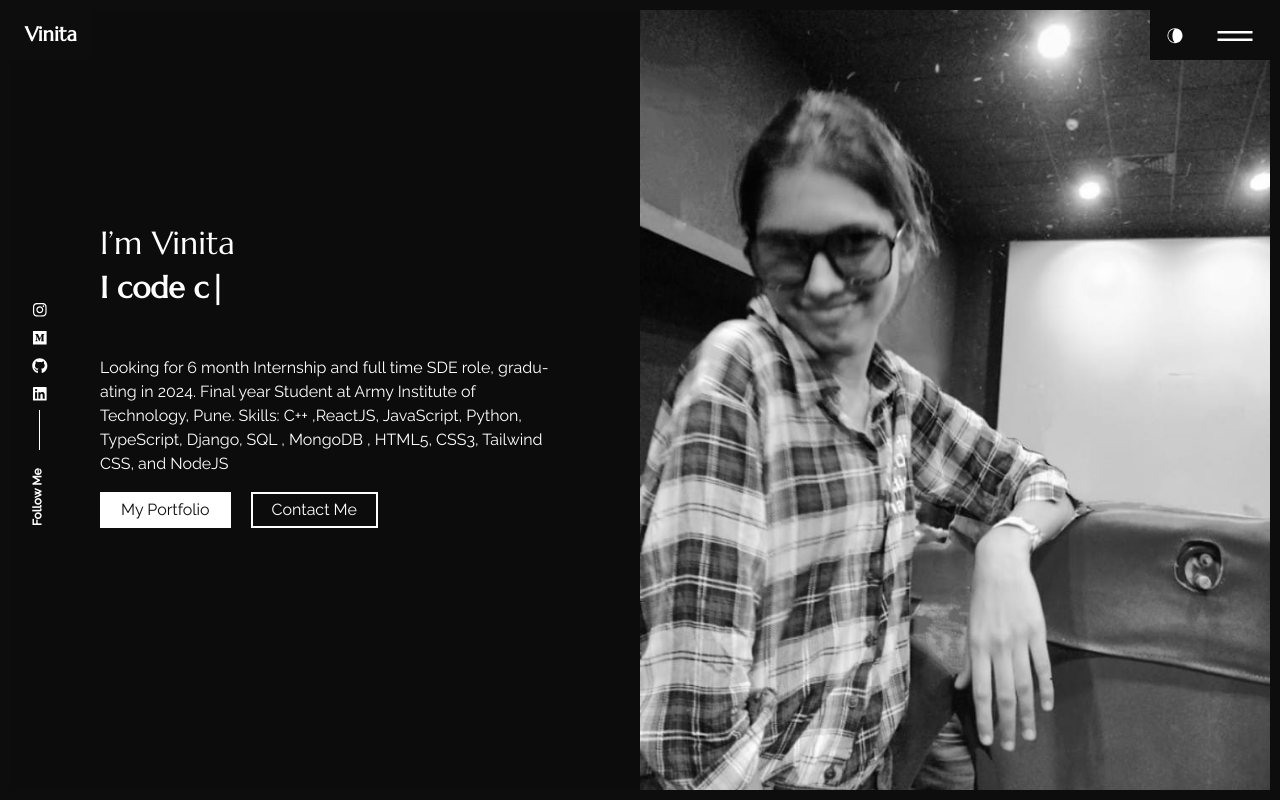
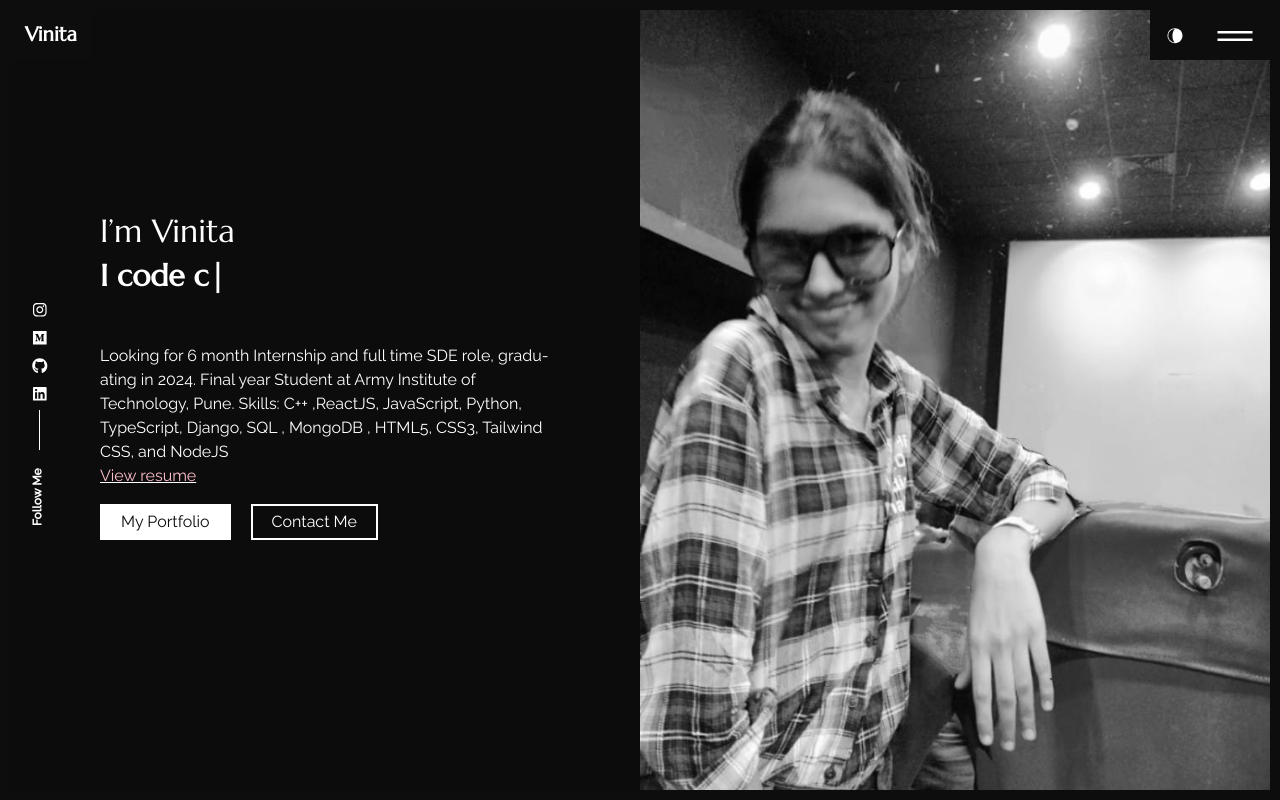
Before and after one commit to Deaddemon/portfolio, a React (Create React App) app: page / in a window 1280 px wide. Built offline with nearby package versions, Linux system fonts and the light colour scheme.

Commit message:
added resume option

```diff
--- a/src/content_option.js
+++ b/src/content_option.js
@@ -149,6 +149,8 @@ const socialprofils = {
     codeforces: "https://codeforces.com/profile/0x4F5F6F",
     codechef: "https://www.codechef.com/users/deaddemon",
 };
+
+const resume = "https://drive.google.com/file/d/1d-M2QYBcnKfv_B4b8IBVJsUx8Fobh1JV/view";
 export {
     meta,
     dataabout,
@@ -160,4 +162,5 @@ export {
     contactConfig,
     socialprofils,
     logotext,
+    resume,
 };
--- a/src/pages/home/index.js
+++ b/src/pages/home/index.js
@@ -2,10 +2,11 @@ import React from "react";
 import "./style.css";
 import { Helmet, HelmetProvider } from "react-helmet-async";
 import Typewriter from "typewriter-effect";
-import { introdata, meta } from "../../content_option";
+import { introdata, meta , resume} from "../../content_option";
 import { Link } from "react-router-dom";
 import { About } from "../about";
 import { ContactUs } from "../contact";
+
 
 export const Home = () => {
   return (
@@ -40,7 +41,10 @@ export const Home = () => {
                     }}
                   />
                 </h1>
-                <p className="mb-1x">{introdata.description}</p>
+                <p className="mb-1x">{introdata.description}     <a href= {resume} download="Vinita_Resume" target='_blank'>
+ <div className="resumeButton" >View resume</div>
+</a></p>
+
                 <div className="intro_btn-action pb-5">
                   <Link to="/portfolio" className="text_2">
                     <div id="button_p" className="ac_btn btn ">
@@ -58,7 +62,10 @@ export const Home = () => {
                       <div className="ring three"></div>
                     </div>
                   </Link>
+
                 </div>
+
+
               </div>
             </div>
           </div>
--- a/src/pages/home/style.css
+++ b/src/pages/home/style.css
@@ -232,3 +232,6 @@ section {
 .intro_sec .h_bg-image {
     filter: saturate(0.5);
 }
+.resumeButton {
+    color: pink;
+  }
```
